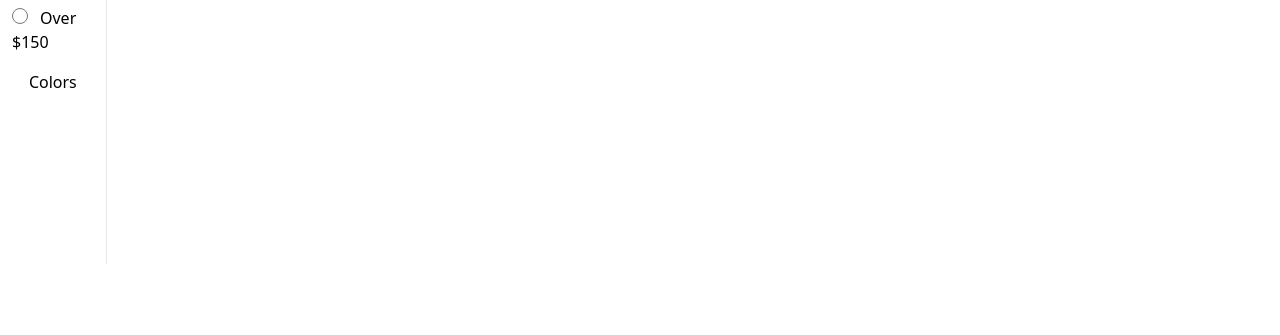
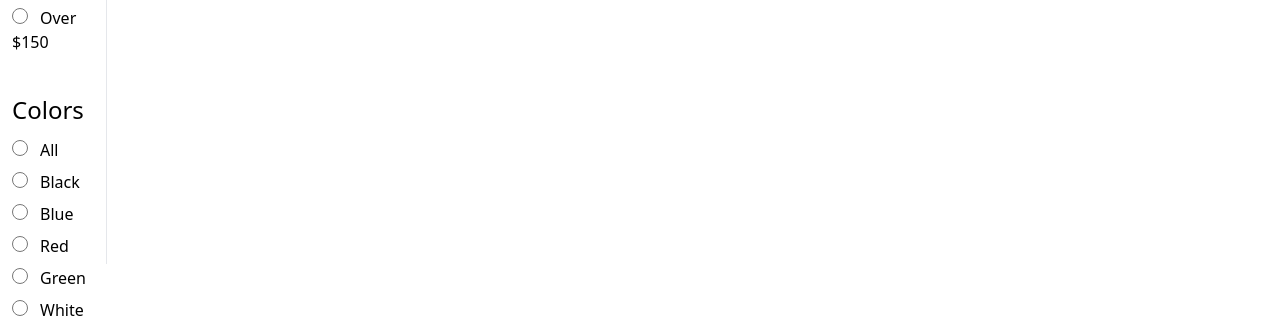
Before and after one commit to rkzahidhassandipu/E-Commerce-Search-and-Filtering-, a React (Create React App) app: page / in a window 1280 px wide. Shown: the part 536-871 px from the top of the page. Before the commit the page ends 800 px from the top, so only its background shows below. Built offline with nearby package versions, Linux system fonts and the light colour scheme.

Commit message:
sidebar color section start

```diff
--- a/src/Sidebar/Colors/Colors.js
+++ b/src/Sidebar/Colors/Colors.js
@@ -2,7 +2,44 @@ import React from 'react'
 
 const Colors = () => {
   return (
-    <div>Colors</div>
+    <div className='py-2 mt-4'>
+      <div className='text-start text-2xl mb-3'>
+        <h1 className='ml-3'>Colors</h1>
+      </div>
+      <form className='text-start pl-3' action="">
+        <div className='my-2'>
+          <label className="sidebar-label-container rounded cursor-pointer">
+          <input id="default-radio-1" type="radio" value="" name="default-radio" className="w-4 h-4 text-blue-600 bg-gray-100 border-gray-300 focus:ring-blue-500 rounded dark:focus:ring-blue-600 dark:ring-offset-gray-800 focus:ring-2 dark:bg-gray-700 dark:border-gray-600 focus:border-none mr-3" />All
+          </label>
+        </div>
+        <div className='my-2'>
+          <label className="sidebar-label-container rounded cursor-pointer">
+          <input id="default-radio-1" type="radio" value="" name="default-radio" className="w-4 h-4 text-blue-600 bg-gray-100 border-gray-300 focus:ring-blue-500 rounded dark:focus:ring-blue-600 dark:ring-offset-gray-800 focus:ring-2 dark:bg-gray-700 dark:border-gray-600 focus:border-none mr-3" />Black
+          </label>
+        </div>
+        <div className='my-2'>
+          <label className="sidebar-label-container rounded cursor-pointer">
+          <input id="default-radio-1" type="radio" value="" name="default-radio" className="w-4 h-4 text-blue-600 bg-gray-100 border-gray-300 focus:ring-blue-500 rounded dark:focus:ring-blue-600 dark:ring-offset-gray-800 focus:ring-2 dark:bg-gray-700 dark:border-gray-600 focus:border-none mr-3" />Blue
+          </label>
+        </div>
+        <div className='my-2'>
+          <label className="sidebar-label-container rounded cursor-pointer">
+          <input id="default-radio-1" type="radio" value="" name="default-radio" className="w-4 h-4 text-blue-600 bg-gray-100 border-gray-300 focus:ring-blue-500 rounded dark:focus:ring-blue-600 dark:ring-offset-gray-800 focus:ring-2 dark:bg-gray-700 dark:border-gray-600 focus:border-none mr-3" />Red
+          </label>
+        </div>
+        <div className='my-2'>
+          <label className="sidebar-label-container rounded cursor-pointer">
+          <input id="default-radio-1" type="radio" value="" name="default-radio" className="w-4 h-4 text-blue-600 bg-gray-100 border-gray-300 focus:ring-blue-500 rounded dark:focus:ring-blue-600 dark:ring-offset-gray-800 focus:ring-2 dark:bg-gray-700 dark:border-gray-600 focus:border-none mr-3" />Green
+          </label>
+        </div>
+        <div className='my-2'>
+          <label className="sidebar-label-container rounded cursor-pointer">
+          <input id="default-radio-1" type="radio" value="" name="default-radio" className="w-4 h-4 text-blue-600 bg-gray-100 border-gray-300 focus:ring-blue-500 rounded dark:focus:ring-blue-600 dark:ring-offset-gray-800 focus:ring-2 dark:bg-gray-700 dark:border-gray-600 focus:border-none mr-3" />White
+          </label>
+        </div>
+      </form>
+
+    </div>
   )
 }
 
```
